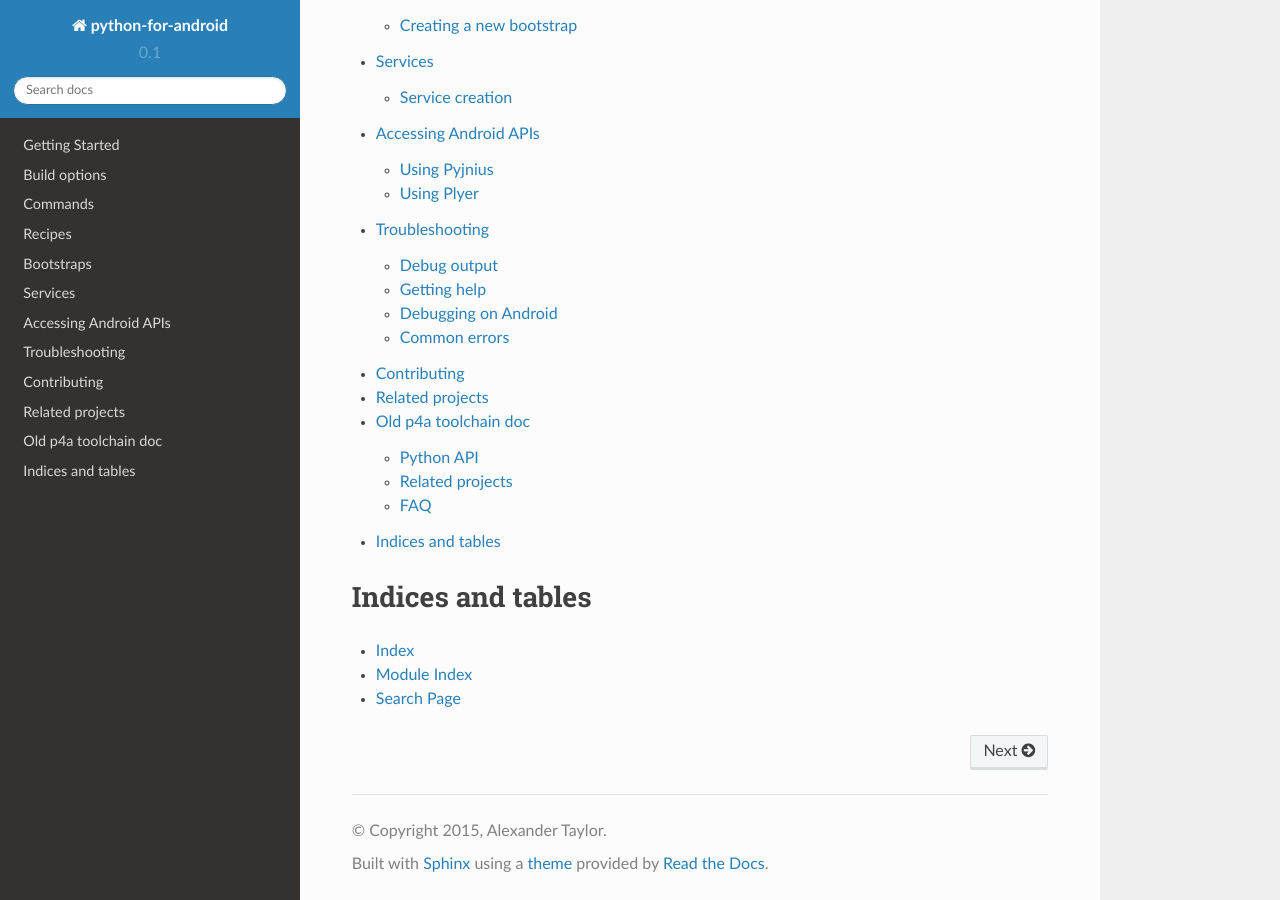
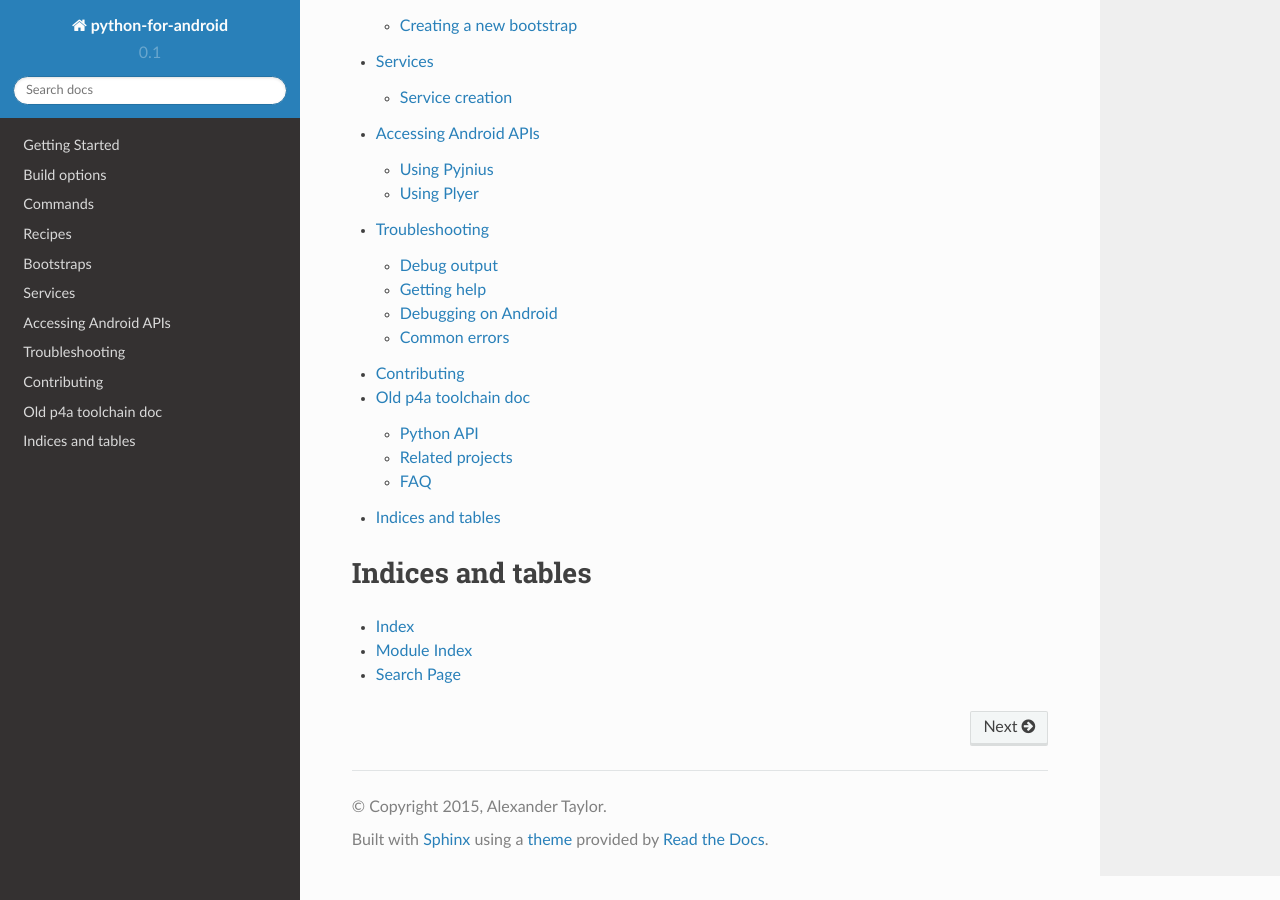
Before and after one commit to kivy/python-for-android, a Sphinx documentation site: the page built from doc/source/index.rst, in a window 1280 px wide and 900 px high, scrolled down 1204 px. Built offline with Sphinx 7.4.7 and the Read the Docs theme 2.0.0, drawn with Linux system fonts in a browser that asks for light colours; pages that are not in the unit, such as notebooks, are missing from menus.

Commit message:
Removed 'related' doc page

```diff
--- a/doc/source/index.rst
+++ b/doc/source/index.rst
@@ -35,7 +35,6 @@ Contents
    apis
    troubleshooting
    contribute
-   related
    old_toolchain/index.rst
 
 
--- a/doc/source/related.rst
+++ /dev/null
@@ -1,5 +0,0 @@
-Related projects
-================
-
-python-for-android was originally created to package `Kivy <https://kivy.org>`
-applications.
```
